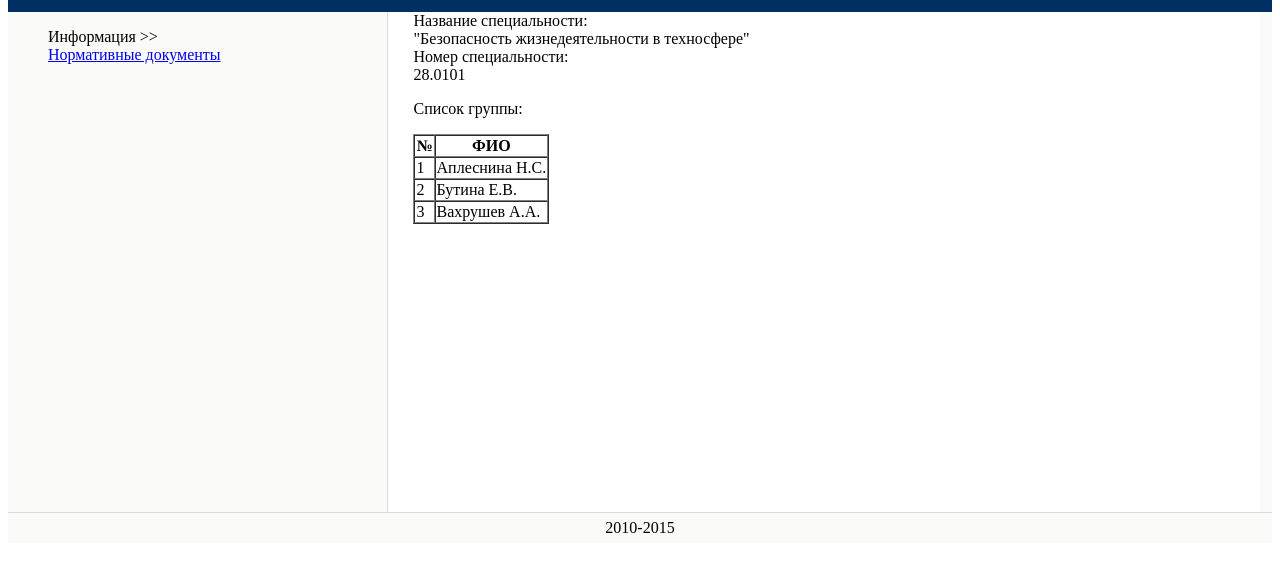
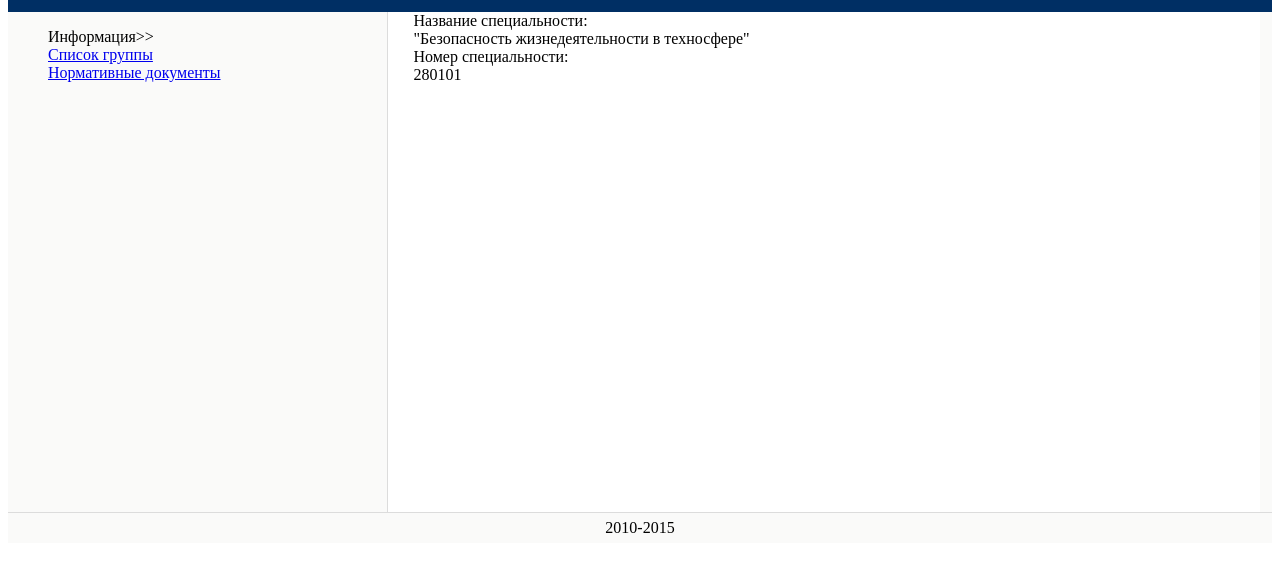
Before and after one commit to MarinaLukjanova/gh-1, a plain HTML site: page index.html in a window 1280 px wide. Shown: the part 56-628 px from the top of the page. Drawn offline with Linux system fonts and the light colour scheme.

Commit message:
Update index.html

```diff
--- a/index.html
+++ b/index.html
@@ -1,8 +1,8 @@
 <!doctype html>
 	<html>
 		<head>
-		<meta charset="utf-8">
-		<link rel="stylesheet" href="style.css">
+
+			<link rel="stylesheet" href="Style.css">
 		</head>
 		<body>
 			<div id="header">
@@ -11,7 +11,8 @@
 			<div id="container">
 				<div id="nav">
 					<ul style="list-style-type: none">
-					<li>Информация >></li>
+						<li>Информация>></li>
+						<li><a href="page1.html">Список группы</a></li>
 						<li><a href="page2.html">Нормативные документы</a></li>
 					</ul>
 				</div>
@@ -19,30 +20,11 @@
 					<div class="info-label">Название специальности:</div>
 					<div class="info-text">"Безопасность жизнедеятельности в техносфере"</div>
 					<div class="info-label">Номер специальности:</div>
-				<div class="info-text">28.0101</div>
-				<p>Список группы:</p>
-				<table border=1 cellspacing=0>
-				<tr>
-                                     <th> № </th>
-                                        <th> ФИО </th>
-					</tr>
-					<tr>
-						<td>1</td>
-						<td>Аплеснина Н.С.</td>
-					</tr>
-					<tr>
-						<td>2</td>
-						<td>Бутина Е.В.</td>
-					</tr>
-					<tr>
-						<td>3</td>
-						<td>Вахрушев А.А.</td>
-					</tr>
-				</table>
+					<div class="info-text">280101</div>
 				</div>
 			</div>
 			<div id="footer">
 				2010-2015
 			</div>
 		</body>
-</head>
+	</html>
```
Lines whose indentation alone changed are shown as unchanged.
